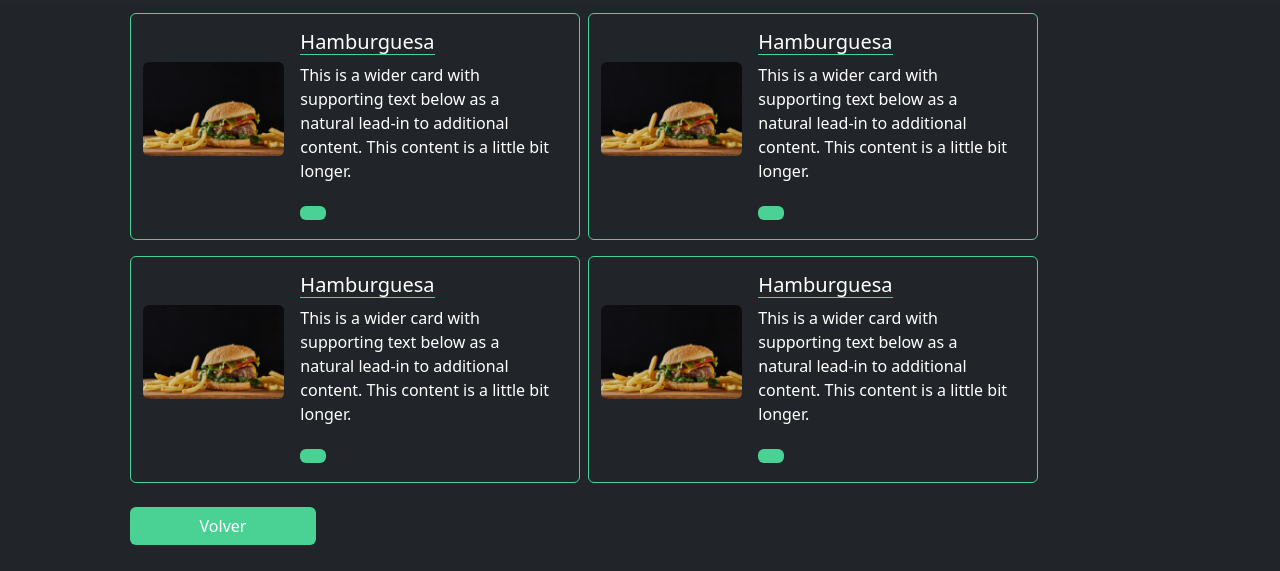
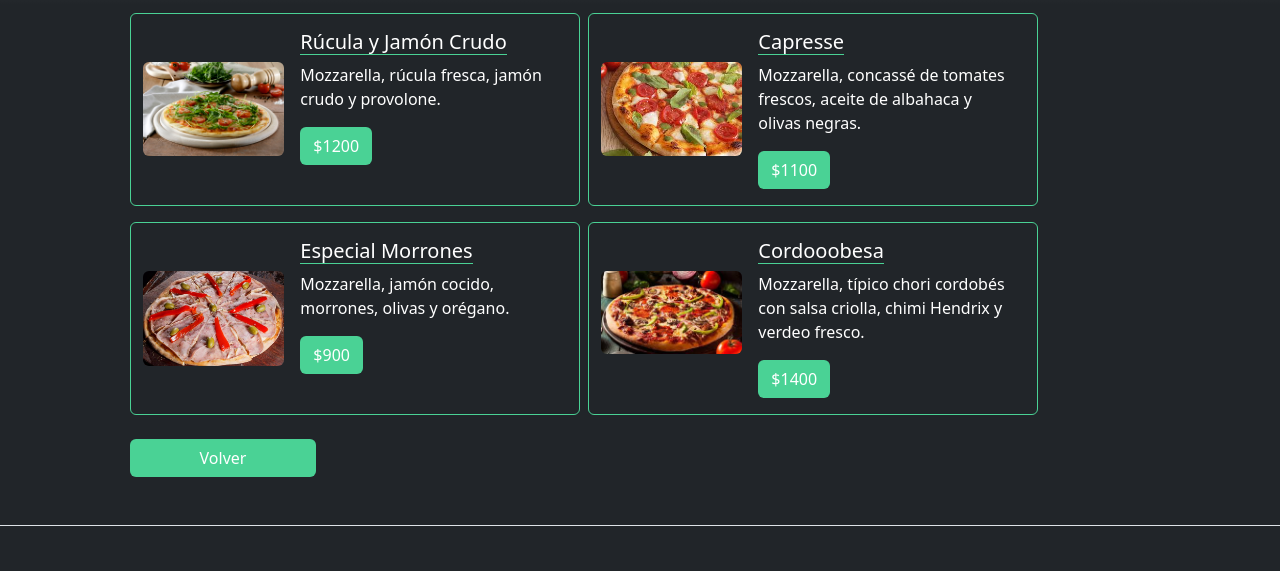
Before and after one commit to RodrigoTrillo/ProyectoAngairu, a plain HTML site: page Paginas/menu/pizza.html in a window 1280 px wide. Shown: the part 55-626 px from the top of the page. Drawn offline with nearby package versions, Linux system fonts and the light colour scheme.

Commit message:
ultimos arreglos entrega pf

```diff
--- a/Paginas/menu/pizza.html
+++ b/Paginas/menu/pizza.html
@@ -53,15 +53,13 @@
         <div class="card mb-3 me-2 text-bg-dark" style="max-width: 450px;">
           <div class="row g-0">
             <div class="col-md-4">
-              <img src="../../imagenes/carta/hamburguesa.jpg" class="img-fluid rounded mt-5" alt="...">
+              <img src="../../imagenes/carta/pizza/rucula.jpg" class="img-fluid rounded mt-5" alt="...">
             </div>
             <div class="col-md-8">
               <div class="card-body">
-                <h5 class="card-title">Hamburguesa</h5>
-                <p class="card-text">This is a wider card with supporting text below as a natural lead-in to
-                  additional
-                  content. This content is a little bit longer.</p>
-                <a href="" class="btn "></a>
+                <h5 class="card-title">Rúcula y Jamón Crudo</h5>
+                <p class="card-text">Mozzarella, rúcula fresca, jamón crudo y provolone.</p>
+                <a href="" class="btn ">$1200</a>
               </div>
             </div>
           </div>
@@ -69,15 +67,13 @@
         <div class="card mb-3 me-2 text-bg-dark" style="max-width: 450px;">
           <div class="row g-0">
             <div class="col-md-4">
-              <img src="../../imagenes/carta/hamburguesa.jpg" class="img-fluid rounded mt-5" alt="...">
+              <img src="../../imagenes/carta/pizza/caprese.jpg" class="img-fluid rounded mt-5" alt="...">
             </div>
             <div class="col-md-8">
               <div class="card-body">
-                <h5 class="card-title">Hamburguesa</h5>
-                <p class="card-text">This is a wider card with supporting text below as a natural lead-in to
-                  additional
-                  content. This content is a little bit longer.</p>
-                <a href="#" class="btn"></a>
+                <h5 class="card-title">Capresse</h5>
+                <p class="card-text">Mozzarella, concassé de tomates frescos, aceite de albahaca y olivas negras.</p>
+                <a href="#" class="btn">$1100</a>
               </div>
             </div>
           </div>
@@ -85,15 +81,13 @@
         <div class="card mb-3 me-2 text-bg-dark" style="max-width: 450px;">
           <div class="row g-0">
             <div class="col-md-4">
-              <img src="../../imagenes/carta/hamburguesa.jpg" class="img-fluid rounded mt-5" alt="...">
+              <img src="../../imagenes/carta/pizza/morrones.jpg" class="img-fluid rounded mt-5" alt="...">
             </div>
             <div class="col-md-8">
               <div class="card-body">
-                <h5 class="card-title">Hamburguesa</h5>
-                <p class="card-text">This is a wider card with supporting text below as a natural lead-in to
-                  additional
-                  content. This content is a little bit longer.</p>
-                <a href="#" class="btn"> </a>
+                <h5 class="card-title">Especial Morrones</h5>
+                <p class="card-text">Mozzarella, jamón cocido, morrones, olivas y orégano.</p>
+                <a href="#" class="btn">$900</a>
               </div>
             </div>
           </div>
@@ -101,15 +95,13 @@
         <div class="card mb-3 me-2 text-bg-dark" style="max-width: 450px;">
           <div class="row g-0">
             <div class="col-md-4">
-              <img src="../../imagenes/carta/hamburguesa.jpg" class="img-fluid rounded mt-5" alt="...">
+              <img src="../../imagenes/carta/pizza/cordoba.jpg" class="img-fluid rounded mt-5" alt="...">
             </div>
             <div class="col-md-8">
               <div class="card-body">
-                <h5 class="card-title">Hamburguesa</h5>
-                <p class="card-text">This is a wider card with supporting text below as a natural lead-in to
-                  additional
-                  content. This content is a little bit longer.</p>
-                <a href="#" class="btn"> </a>
+                <h5 class="card-title">Cordooobesa</h5>
+                <p class="card-text">Mozzarella, típico chori cordobés con salsa criolla, chimi Hendrix y verdeo fresco.</p>
+                <a href="#" class="btn">$1400</a>
               </div>
             </div>
           </div>
```
Also changed, not shown: Paginas/Carta.html (+3 -3 lines), Paginas/menu/empanadas.html (+12 -20 lines), Paginas/menu/harmburgesas.html (+16 -24 lines), imagenes/carta/hamburguesas/americana.jpg (added), imagenes/carta/hamburguesas/argenta.png (added), imagenes/carta/hamburguesas/veggie.jpg (added), imagenes/carta/hamburguesas/zeta.webp (added), imagenes/carta/pizza/caprese.jpg (added), imagenes/carta/pizza/cordoba.jpg (added), imagenes/carta/pizza/morrones.jpg (added), imagenes/carta/pizza/rucula.jpg (added).
